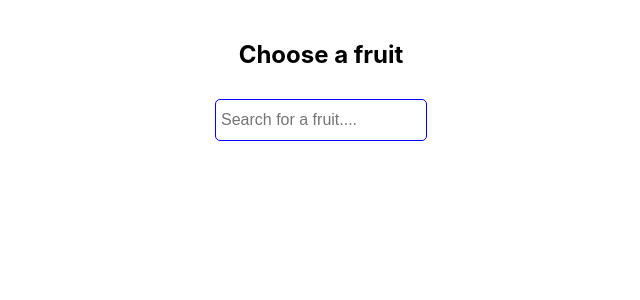
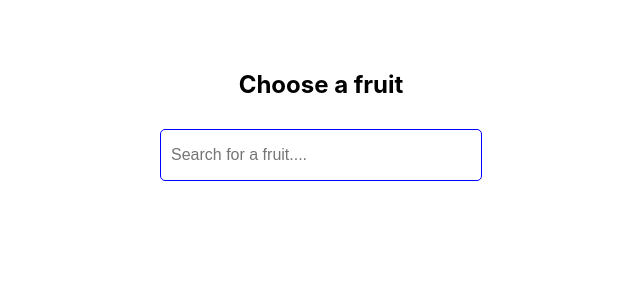
Before and after one commit to divyamuvi89/microsoft-compo-box, a React (Create React App) app: page / in a window 1280 px wide. Shown: the top 300 px of the page, without its empty margins (319-959 px from the left). Built offline with nearby package versions, Linux system fonts and the light colour scheme.

Commit message:
Adding css styles

```diff
--- a/src/FruitSelection.css
+++ b/src/FruitSelection.css
@@ -2,13 +2,21 @@
     display:flex;
     flex-direction: column;
     align-items: center;
-    margin-top: 20px;
+    margin-top: 50px;
+}
+.custom-dropdown{
+    display: flex;
+    width: 300px;
+    border:2px solid blue;
+    flex-direction: column;
+    align-items: center;
+    margin-top: 50px;
 }
 .fruit-input {
-    width: 200px;
+    width: 300px;
     height: 30px;
     font-size: 16px;
-    padding: 5px;
+    padding: 10px;
     margin-top: 10px;
     border: 1px solid blue;
     border-radius: 5px;
@@ -26,6 +34,13 @@ datalist option{
     border-radius: 5px;
     color: black;
 }
+.options{
+    position:absolute;
+    width: 50%;
+    background-color: aliceblue;
+    border:1px solid #ccc;
+    border-top:none;
+}
 datalist{
     position:absolute;
     top: 100%;
--- a/src/FruitSelection.tsx
+++ b/src/FruitSelection.tsx
@@ -8,11 +8,15 @@ const FruitSelection:React.FC = () => {
     const handleChange = (e:React.ChangeEvent<HTMLInputElement>) => {
         setselectedFruit(e.target.value);
     };
+    const handleSelect = (fruit:string) =>{
+        setselectedFruit(fruit);
+    }
 
     return(
         <div className="fruit-selection-container">
             <h2>Choose a fruit </h2>
             {selectedFruit && <p className="selected-fruit">Item Selected</p>}
+
             <input
             className="fruit-input"
             type = "text"
@@ -21,16 +25,15 @@ const FruitSelection:React.FC = () => {
             value={selectedFruit}
             onChange={handleChange}
             />
-
             <datalist id="fruits">
             {fruits.map((fruit) => (
                 <option key={fruit} value={fruit} />
             ))}
             </datalist>
 
+            </div>
 
 
-        </div>
     );
 };
 export default FruitSelection;
```
